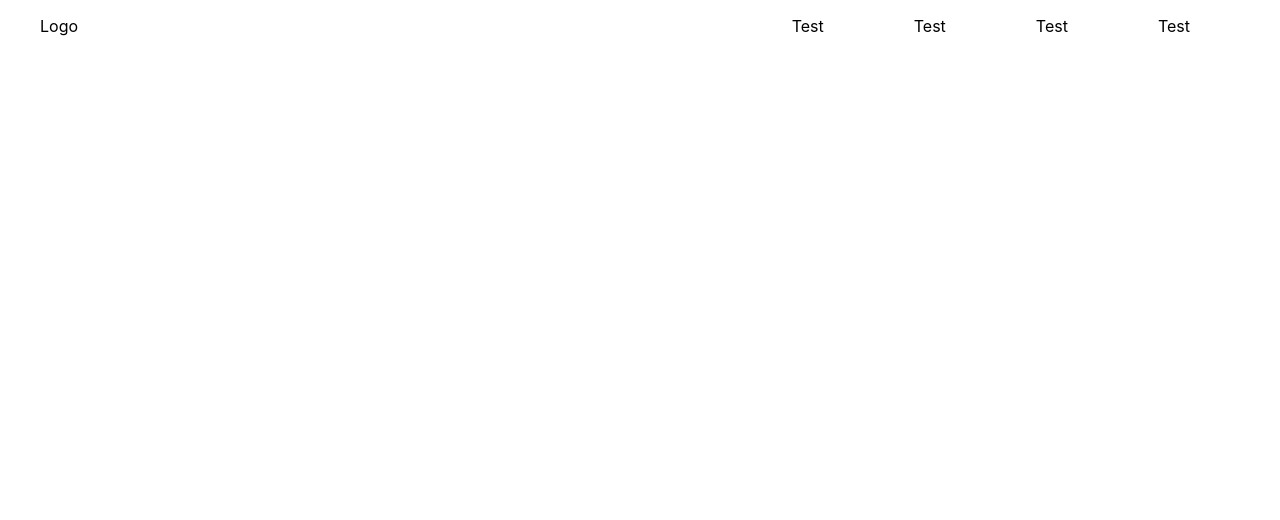
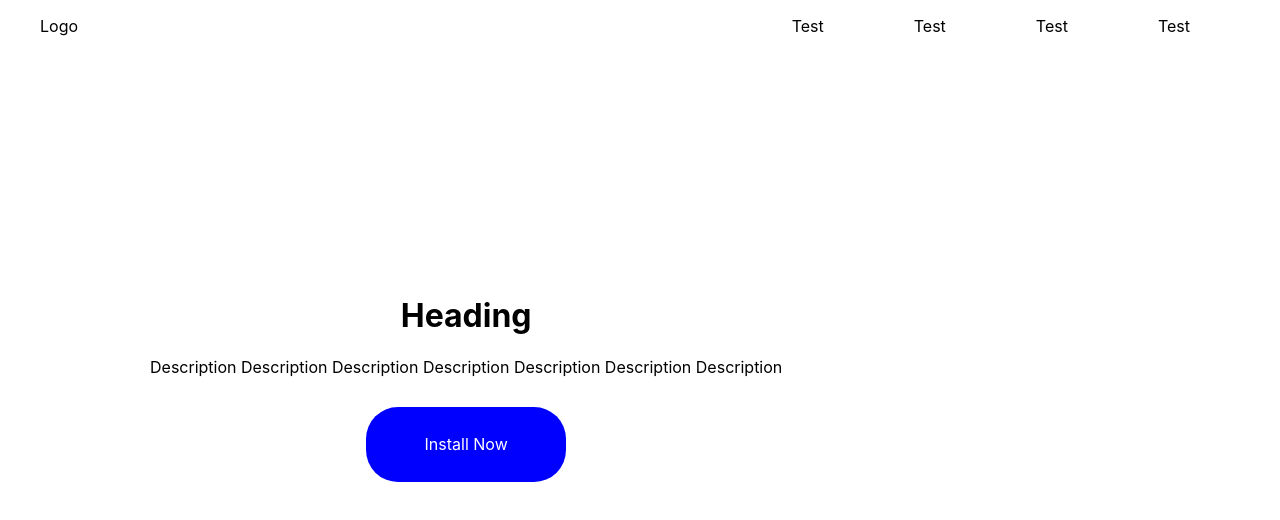
Before and after one commit to EscapeOrg/escape-landing-page, a React (Create React App) app in the folder initiate-react-project/: page / in a window 1280 px wide. Shown: the top 520 px of the page. Built offline with nearby package versions, Linux system fonts and the light colour scheme.

Commit message:
Created home container

```diff
--- a/initiate-react-project/src/App.js
+++ b/initiate-react-project/src/App.js
@@ -1,11 +1,11 @@
 import logo from './logo.svg';
 import './App.css';
-import Navbar from "./components/Navbar"
+import Home from "./pages/Home"
 
 function App() {
   return (
     <div className="App">
-      <Navbar></Navbar>
+      <Home></Home>
     </div>
   );
 }
--- /dev/null
+++ b/initiate-react-project/src/pages/Home.js
@@ -0,0 +1,25 @@
+import Navbar from "../components/Navbar"
+import "../styles/Home.css"
+
+function Home() {
+  return (
+    <div>
+      <Navbar></Navbar>
+      <div id="home-container">
+        <div id="home-text">
+            <h1 className="primary-heading">
+                Heading
+            </h1>
+            <p1 className="primary-text">
+                Description Description Description Description Description Description Description
+            </p1>
+            <div className="install-button">
+                Install Now
+            </div>
+        </div>
+      </div>
+    </div>
+  );
+}
+
+export default Home;
--- /dev/null
+++ b/initiate-react-project/src/styles/Home.css
@@ -0,0 +1,25 @@
+#home-container {
+    display: flex;
+    flex-direction: column;
+    align-items: center;
+    justify-content: center;
+    padding: 0px;
+    gap: 32px;
+    position: absolute;
+    left: 150px;
+    top: 275px;
+}
+
+.install-button {
+    background-color: blue;
+    width: 200px;
+    height: 75px;
+    border: none;
+    color: white;
+    line-height: 75px;
+    font-size: 16px;
+    cursor: pointer;
+    border-radius: 32px;
+    margin: 30px auto;
+    text-align: center;
+  }
```
